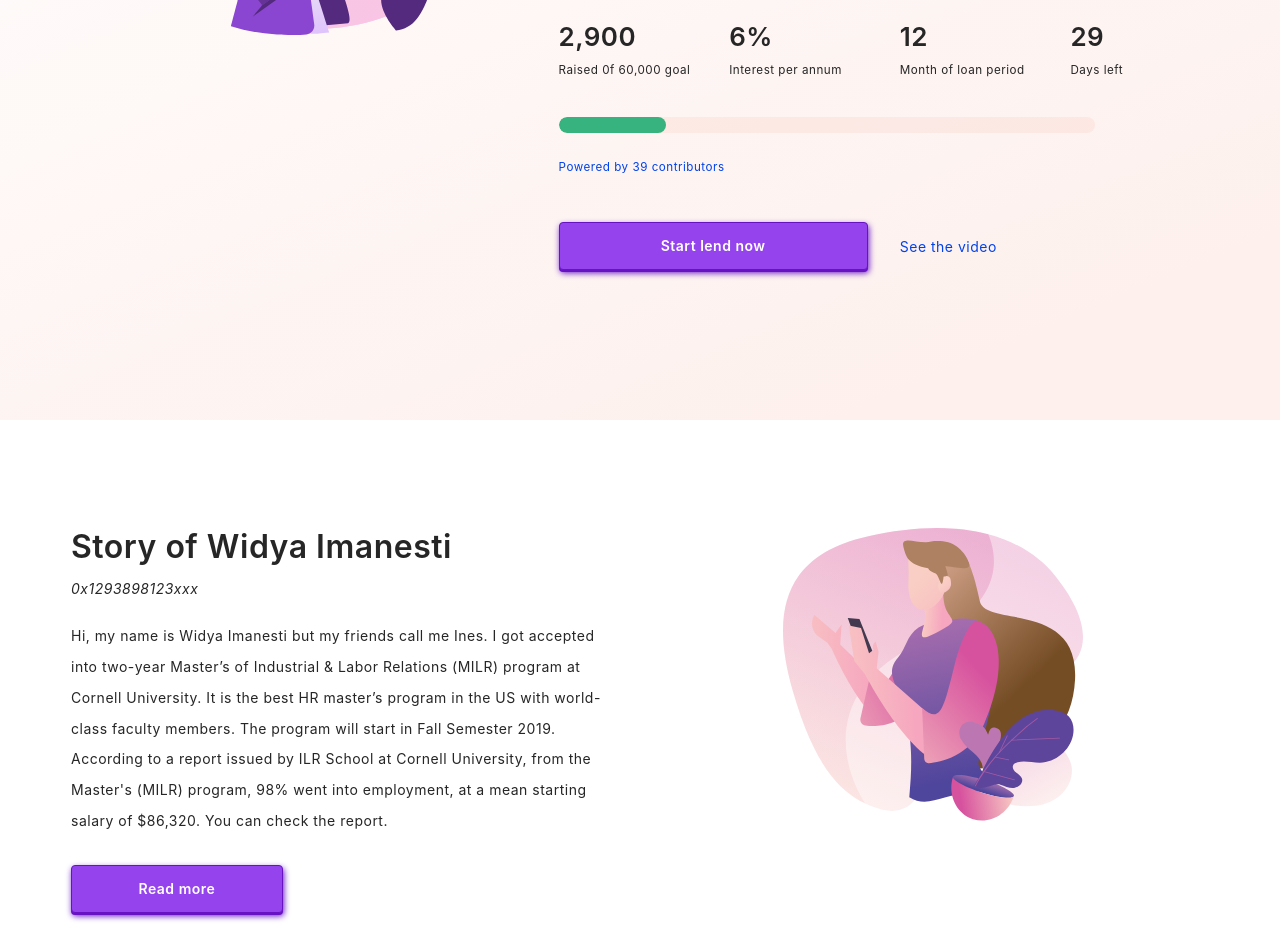
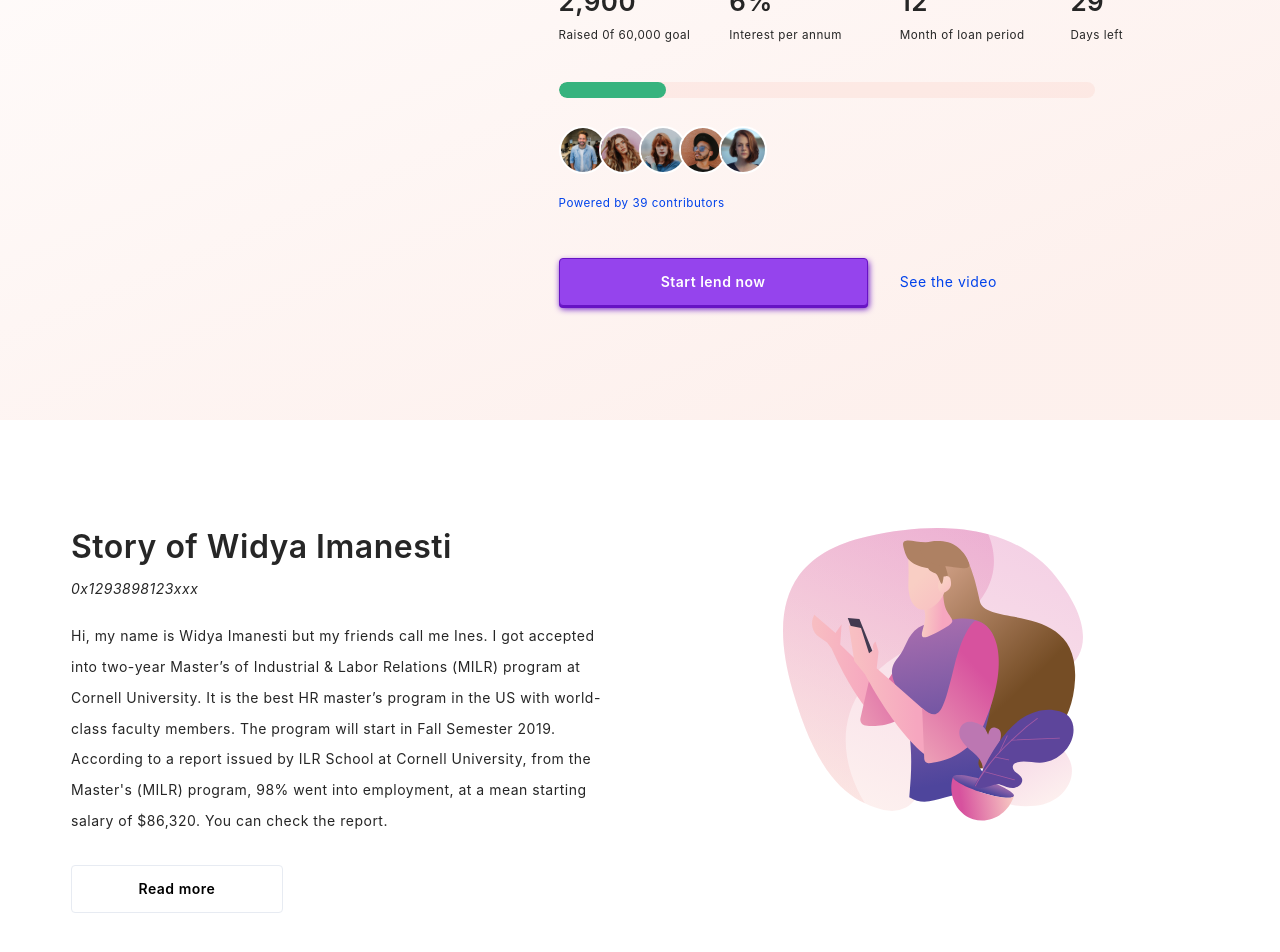
Before and after one commit to enabledao/enable-ui, a React (Create React App) app: page / in a window 1280 px wide. Shown: the part 440-1392 px from the top of the page. Built offline with nearby package versions, Linux system fonts and the light colour scheme; a web font is replaced by a local one.

Commit message:
add avatar lender contributors

```diff
--- /dev/null
+++ b/src/components/lib/avatar/Styled.tsx
@@ -0,0 +1,59 @@
+import styled, { css } from "styled-components";
+import { AvatarProps } from "./interface";
+
+const AvatarWrapper = styled.div`
+  position: relative;
+  display: inline-block;
+`;
+
+const AvatarBox = styled.div<AvatarProps>`
+  width: 64px;
+  height: 64px;
+  margin-right: -8px;
+  border: 2px solid white;
+  ${props =>
+    props.size === "sm" &&
+    css`
+      width: 48px;
+      height: 48px;
+    `}
+  ${props =>
+    props.size === "lg" &&
+    css`
+      width: 80px;
+      height: 80px;
+    `}
+  ${props =>
+    props.circle &&
+    css`
+      border-radius: 100px;
+      overflow: hidden;
+    `}
+`;
+
+const AvatarTooltip = styled.span`
+  opacity: 0;
+  visibility: hidden;
+  position: absolute;
+  background-color: black;
+  padding: 8px 16px;
+  color: white;
+  z-index: 4;
+  top: -48px;
+  left: 50%;
+  transform: translateX(-50%);
+  border-radius: 4px;
+  transition: all ease-in-out 0.4s;
+  width: 200px;
+  max-width: 200px;
+  white-space: nowrap;
+  overflow: hidden;
+  text-overflow: ellipsis;
+  ${AvatarWrapper}:hover & {
+    display: block;
+    opacity: 1;
+    visibility: visible;
+  }
+`;
+
+export { AvatarWrapper, AvatarBox, AvatarTooltip };
--- /dev/null
+++ b/src/components/lib/avatar/index.tsx
@@ -0,0 +1,15 @@
+// Lib react component
+import React from "react";
+import { AvatarProps } from "./interface";
+import { AvatarWrapper, AvatarBox, AvatarTooltip } from "./Styled";
+
+const Avatar: React.FC<AvatarProps> = ({ circle, size, hover, children }) => (
+  <AvatarWrapper>
+    <AvatarBox circle={circle} size={size} hover={hover}>
+      {children}
+    </AvatarBox>
+    {hover && <AvatarTooltip>{hover}</AvatarTooltip>}
+  </AvatarWrapper>
+);
+
+export default Avatar;
--- /dev/null
+++ b/src/components/lib/avatar/interface.tsx
@@ -0,0 +1,6 @@
+// interface of avatar lib
+export interface AvatarProps {
+  circle?: boolean;
+  size?: string;
+  hover?: string;
+}
--- a/src/components/lib/button/Styled.tsx
+++ b/src/components/lib/button/Styled.tsx
@@ -1,7 +1,8 @@
 // Style of button
-import styled from "styled-components";
+import styled, { css } from "styled-components";
+import { ButtonProps } from "./interface";
 
-const ButtonWrapper = styled.div`
+const ButtonWrapper = styled.div<ButtonProps>`
   display: inline-block;
   padding: 8px 16px;
   min-width: 100px;
@@ -11,16 +12,27 @@ const ButtonWrapper = styled.div`
   text-decoration: none;
   text-align: center;
   font-weight: 600;
-  background-color: #9544ed;
-  border: 1px solid #6713c4;
   color: white;
   width: 100%;
   line-height: 30px;
   transition: all ease-in-out 0.2s;
-  box-shadow: 0 2px 0 #6713c4, 1px 3px 6px #6713c4;
+  color: black;
+  border: 1px solid #e7ebf2;
+  background-color: white;
   &:hover {
-    background-color: #6713c4;
+    background-color: #e7ebf2;
   }
+  ${props =>
+    props.color === "purple" &&
+    css`
+      background-color: #9544ed;
+      border: 1px solid #6713c4;
+      box-shadow: 0 2px 0 #6713c4, 1px 3px 6px #6713c4;
+      color: white;
+      &:hover {
+        background-color: #6713c4;
+      }
+    `}
 `;
 
 export { ButtonWrapper };
--- a/src/components/lib/button/index.tsx
+++ b/src/components/lib/button/index.tsx
@@ -1,9 +1,12 @@
 // Lib button component
 import React from "react";
 import { ButtonWrapper } from "./Styled";
+import { ButtonProps } from "./interface";
 
-const Button: React.FC<{ onClick: () => void }> = ({ onClick, children }) => (
-  <ButtonWrapper onClick={onClick}>{children}</ButtonWrapper>
+const Button: React.FC<ButtonProps> = ({ onClick, color, children }) => (
+  <ButtonWrapper onClick={onClick} color={color}>
+    {children}
+  </ButtonWrapper>
 );
 
 export default Button;
--- /dev/null
+++ b/src/components/lib/button/interface.tsx
@@ -0,0 +1,5 @@
+// interface of button lib
+export interface ButtonProps {
+  color?: string;
+  onClick?: () => void;
+}
--- a/src/components/lib/index.tsx
+++ b/src/components/lib/index.tsx
@@ -1,7 +1,8 @@
+import Avatar from "./avatar";
 import Badge from "./badge";
 import Button from "./button";
 import TextField from "./textfield";
 import Progress from "./progress";
 import { Row, Col } from "./grid";
 
-export { Badge, Progress, Row, Col, Button, TextField };
+export { Avatar, Badge, Progress, Row, Col, Button, TextField };
--- a/src/components/pages/home/hero/index.tsx
+++ b/src/components/pages/home/hero/index.tsx
@@ -1,9 +1,14 @@
 import React from "react";
 import HeroIllustration from "../../../../images/illustration/hero-welcome.svg";
-import { Row, Col, Progress, Button } from "../../../lib";
 import { Container } from "../../../../styles/bases";
 import { Margin } from "../../../../styles/utils";
 import { HeroWrapper, HeroCell } from "./Styled";
+import { Row, Col, Progress, Button, Avatar } from "../../../lib";
+import avatarAlex from "../../../../images/avatar/alex.jpg";
+import avatarAverie from "../../../../images/avatar/averie.jpg";
+import avatarBrooke from "../../../../images/avatar/brooke.jpg";
+import avatarIvana from "../../../../images/avatar/ivana.jpg";
+import avatarShamanta from "../../../../images/avatar/shamanta.jpg";
 
 const HomeHero: React.FC = () => (
   <HeroWrapper>
@@ -54,6 +59,23 @@ const HomeHero: React.FC = () => (
                   </Margin>
                 </Col>
               </Row>
+              <Margin top={20}>
+                <Avatar size="sm" circle>
+                  <img src={avatarAlex} alt="Avatar - User" />
+                </Avatar>
+                <Avatar size="sm" circle>
+                  <img src={avatarAverie} alt="Avatar - User" />
+                </Avatar>
+                <Avatar size="sm" circle>
+                  <img src={avatarBrooke} alt="Avatar - User" />
+                </Avatar>
+                <Avatar size="sm" circle>
+                  <img src={avatarIvana} alt="Avatar - User" />
+                </Avatar>
+                <Avatar size="sm" circle>
+                  <img src={avatarShamanta} alt="Avatar - User" />
+                </Avatar>
+              </Margin>
               <Margin top={16} bottom={24}>
                 <small>
                   <a href="/">Powered by 39 contributors</a>
@@ -62,7 +84,7 @@ const HomeHero: React.FC = () => (
               <Row align="center">
                 <Col lg={6} md={12}>
                   <Margin top={16}>
-                    <Button onClick={() => console.log("click")}>
+                    <Button color="purple" onClick={() => console.log("click")}>
                       Start lend now
                     </Button>
                   </Margin>
--- a/src/components/pages/home/repayment/index.tsx
+++ b/src/components/pages/home/repayment/index.tsx
@@ -42,7 +42,7 @@ const Repayment: React.FC = () => (
         <Col lg={7} md={10} sm={12}>
           <h1>Repayment Schedule</h1>
           <p>Lorem, ipsum dolor sit amet consectetur adipisicing elit.</p>
-          <Margin top={32}>
+          <Margin top={48}>
             <RepaymentTitleWrapper>
               <RepaymentTitle>
                 <p>Date</p>
```
Also changed, not shown: src/components/pages/loanOffer/stepOne/Styled.tsx (deleted, +0 -20 lines), src/components/pages/loanOffer/stepOne/index.tsx (deleted, +0 -31 lines), src/images/illustration/repayment.svg, src/images/illustration/social-review.svg.
